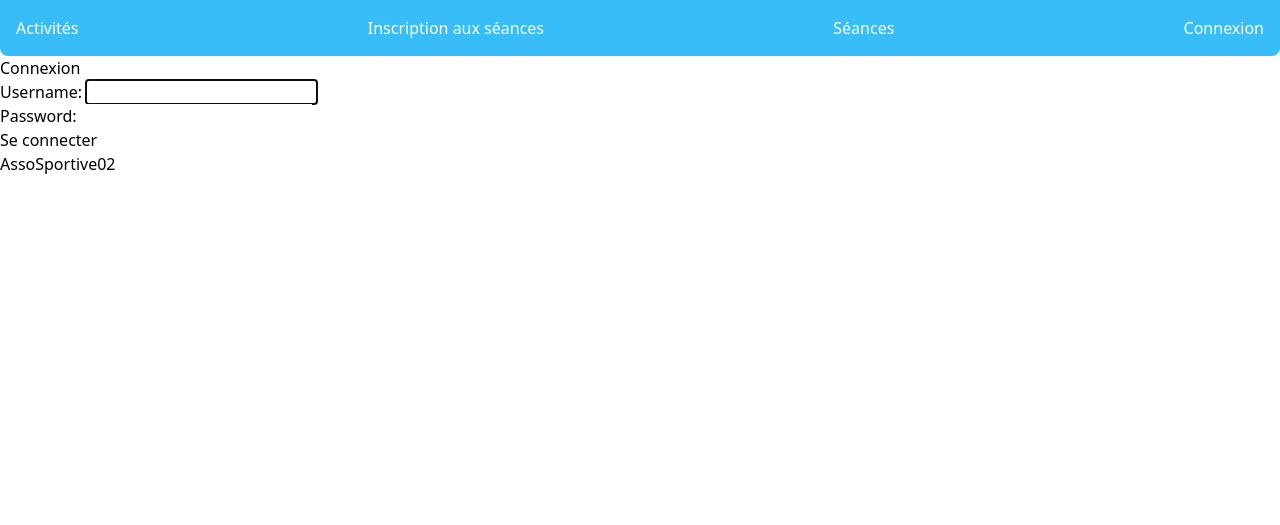
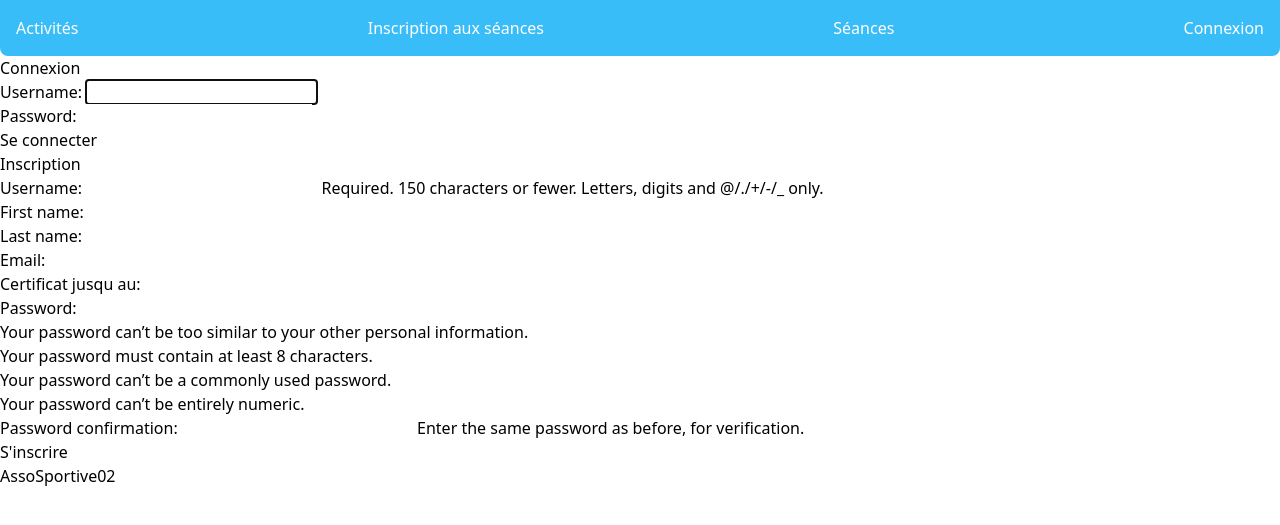
Before and after one commit to romainravasini-del/BriefDjango, a Django app: page /connexion/ in a window 1280 px wide. Shown: the top 525 px of the page. Run offline with Django 5.2, Linux system fonts and the light colour scheme; some libraries are stand-ins or nearby versions.

Commit message:
feat: add user registration form and authentication view handling

```diff
--- a/AssoSportive02/AssoSportive02/settings.py
+++ b/AssoSportive02/AssoSportive02/settings.py
@@ -136,3 +136,4 @@ MAILERS = {
 
 LOGIN_URL = "connexion"
 LOGIN_REDIRECT_URL = "Espace_membre"
+LOGOUT_REDIRECT_URL = "connexion"
--- /dev/null
+++ b/AssoSportive02/accueil/forms.py
@@ -0,0 +1,7 @@
+from django.contrib.auth.forms import UserCreationForm
+from .models import Utilisateur
+
+class Formulaire_inscription(UserCreationForm):
+    class Meta:
+        model = Utilisateur
+        fields = ("username", "first_name", "last_name", "email", "certificat_jusqu_au")
--- a/AssoSportive02/accueil/templates/accueil/accueil.html
+++ b/AssoSportive02/accueil/templates/accueil/accueil.html
@@ -8,7 +8,7 @@
     Découvre vos superbes activités
 </p>
 
-{% if user.is_authentificated %}
+{% if user.is_authenticated %}
 
 <a href="{% url 'Espace_membre' %}"> Mon espace membre </a>
 
--- a/AssoSportive02/accueil/templates/accueil/connexion.html
+++ b/AssoSportive02/accueil/templates/accueil/connexion.html
@@ -7,7 +7,15 @@
 <form method="post">
     {% csrf_token %}
     {{ form.as_p }}
-    <button type="submit">Se connecter</button>
+    <button type="submit" name="action" value ="connexion">Se connecter</button>
 </form>
 
-{% endblock %}
+<h1>Inscription</h1>
+
+<form method="post">
+    {% csrf_token %}
+    {{inscription_form.as_p }}
+    <button type="submit" name="action" value ="inscription">S'inscrire</button>
+ </form>
+
+ {% endblock %}
--- a/AssoSportive02/accueil/urls.py
+++ b/AssoSportive02/accueil/urls.py
@@ -7,9 +7,7 @@ urlpatterns = [
     path("", views.Accueil_view.as_view(), name="accueil"),
 
     path("connexion/",
-         auth_views.LoginView.as_view(
-            template_name="accueil/connexion.html"
-         ),
+         views.Connexion_view.as_view(),
          name="connexion"
          ),
 
@@ -22,4 +20,9 @@ urlpatterns = [
          views.Espace_membre_view.as_view(),
          name="Espace_membre"
          ),
+
+     path("inscription/",
+     views.Connexion_view.as_view(),
+     name="inscription"),
+
 ]
--- a/AssoSportive02/accueil/views.py
+++ b/AssoSportive02/accueil/views.py
@@ -1,19 +1,46 @@
 from django.shortcuts import redirect
-#from django.contrib.auth.decorators import login_required
+from django.contrib.auth import login
+from django.contrib.auth.forms import AuthenticationForm
 from django.contrib.auth.mixins import LoginRequiredMixin
-from django.views.generic import TemplateView
-
+from django.views.generic import TemplateView, FormView
+from django.urls import reverse_lazy
+from .forms import Formulaire_inscription
 
 class Espace_membre_view(LoginRequiredMixin,TemplateView):
     template_name = "accueil/espace_membre.html"
 
-# def accueil(request):
-#     if request.user.is_authenticated:
-#         return redirect("Espace_membre")
-#     else:
-#         return redirect("connexion")
-
 class Accueil_view(TemplateView):
     template_name = "accueil/accueil.html"
 
+class Connexion_view(FormView):
+    template_name = "accueil/connexion.html"
+    success_url = reverse_lazy("Espace_membre")
+
+    def get_form_class(self):
+        if self.request.method == "POST" and self.request.POST.get("action") == "inscription":
+            return Formulaire_inscription
+        return AuthenticationForm
+
+    def get_form_kwargs(self):
+        kwargs = super().get_form_kwargs()
+        if self.get_form_class() is AuthenticationForm:
+            kwargs["request"] = self.request
+        return kwargs
+
+    def get_context_data(self, **kwargs):
+        context = super().get_context_data(**kwargs)
+        if isinstance(context["form"], Formulaire_inscription):
+            context["inscription_form"] = context["form"]
+            context["form"] = AuthenticationForm()
+        else:
+            context["inscription_form"] = Formulaire_inscription()
+        return context
+
+    def form_valid(self, form):
+        if self.request.POST.get("action") == "inscription":
+            user = form.save()
+            login(self.request, user)
+        else:
+            login(self.request, form.get_user())
+        return super().form_valid(form)
 # Create your views here.
```
